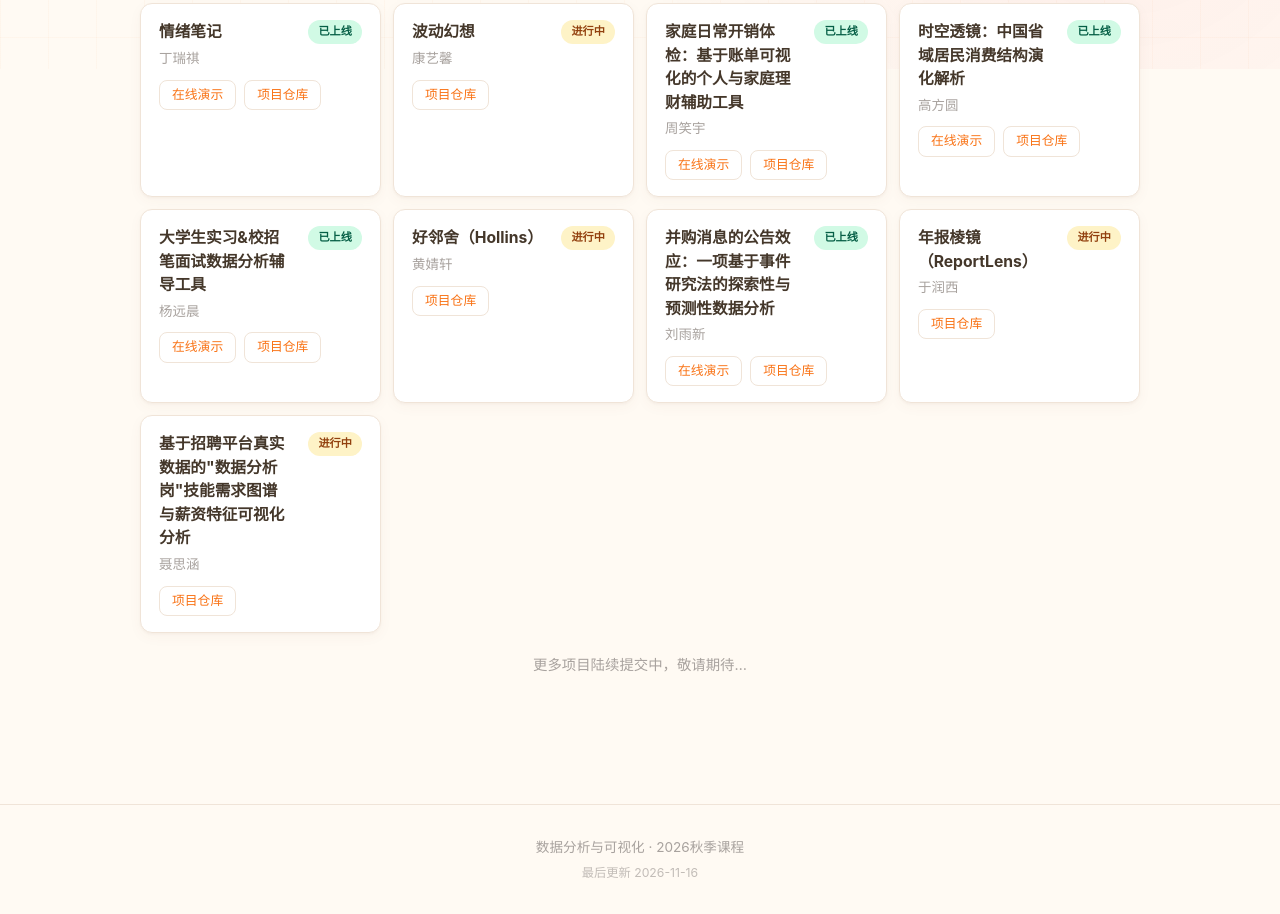
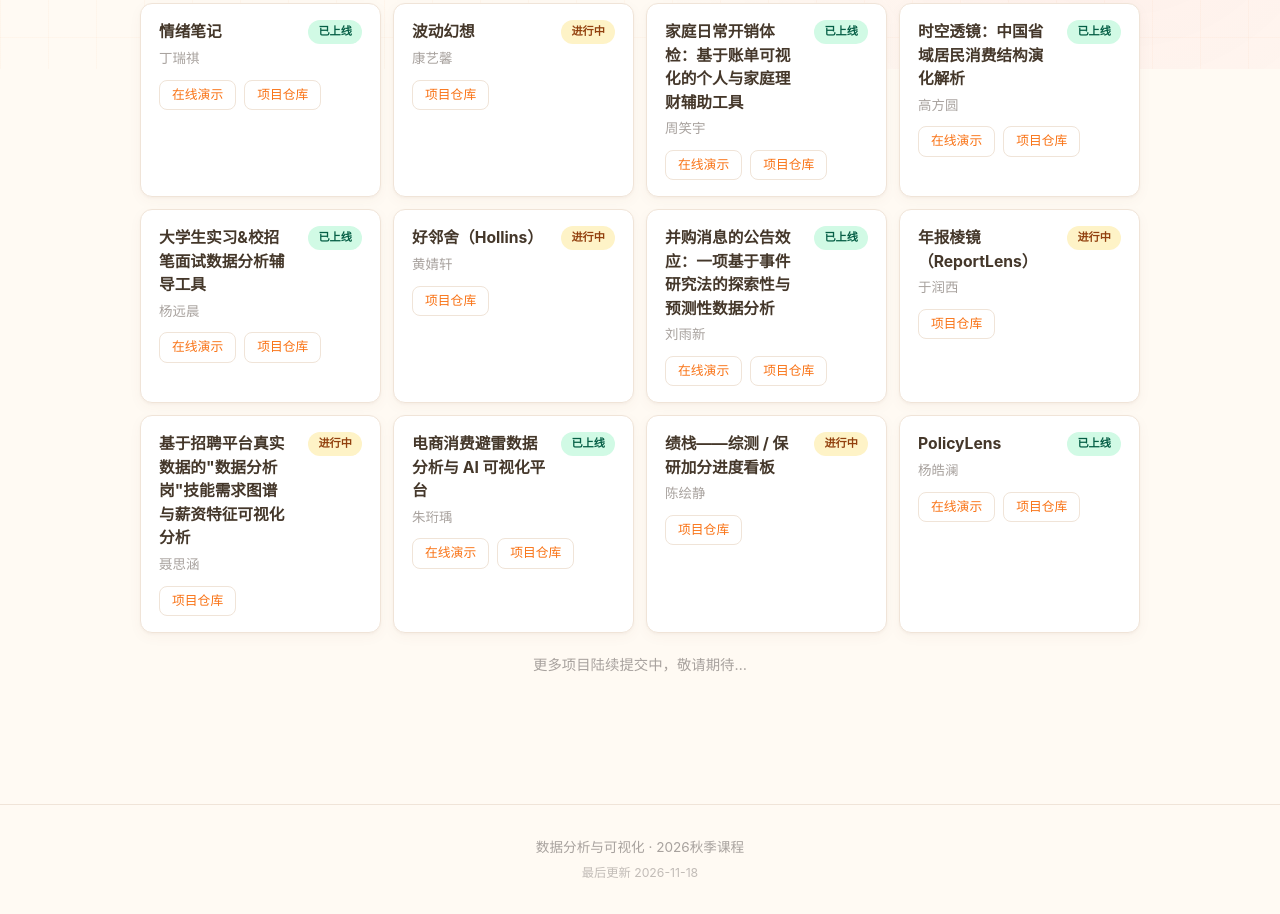
Before and after one commit to haichaozheng/data-analysis-showcase, a plain HTML site: page projects.html in a window 1280 px wide. Shown: the part 731-1645 px from the top of the page. Drawn offline with Linux system fonts and the light colour scheme.

Commit message:
projects: 新增朱珩瑀、陈绘静、杨皓澜三个学生项目卡片

```diff
--- a/projects.html
+++ b/projects.html
@@ -210,6 +210,38 @@
                         <a href="https://github.com/niesihan/individual-project-shuju" target="_blank" rel="noopener">项目仓库</a>
                     </div>
                 </div>
+                <div class="project-card">
+                    <div class="project-card-head">
+                        <div class="project-card-title">电商消费避雷数据分析与 AI 可视化平台</div>
+                        <span class="badge badge-live">已上线</span>
+                    </div>
+                    <div class="project-card-author">朱珩瑀</div>
+                    <div class="project-links">
+                        <a href="https://individual-preoject-ecommerce-predict-uhlggfhgzqqcvttpnlsemu.streamlit.app/" target="_blank" rel="noopener">在线演示</a>
+                        <a href="https://github.com/YQCH426/individual-project-ecommerce-predict" target="_blank" rel="noopener">项目仓库</a>
+                    </div>
+                </div>
+                <div class="project-card">
+                    <div class="project-card-head">
+                        <div class="project-card-title">绩栈——综测 / 保研加分进度看板</div>
+                        <span class="badge badge-progress">进行中</span>
+                    </div>
+                    <div class="project-card-author">陈绘静</div>
+                    <div class="project-links">
+                        <a href="https://github.com/chj862/topic" target="_blank" rel="noopener">项目仓库</a>
+                    </div>
+                </div>
+                <div class="project-card">
+                    <div class="project-card-head">
+                        <div class="project-card-title">PolicyLens</div>
+                        <span class="badge badge-live">已上线</span>
+                    </div>
+                    <div class="project-card-author">杨皓澜</div>
+                    <div class="project-links">
+                        <a href="https://nancy-individual-project-climate-policy-research.streamlit.app/" target="_blank" rel="noopener">在线演示</a>
+                        <a href="https://github.com/NancyWhite2007/individual_product_climate_policy_research" target="_blank" rel="noopener">项目仓库</a>
+                    </div>
+                </div>
             </div>
             <p class="project-more">更多项目陆续提交中，敬请期待…</p>
         </div>
@@ -217,7 +249,7 @@
 
     <footer>
         数据分析与可视化 · 2026秋季课程
-        <span style="display:block;margin-top:4px;font-size:0.9em;opacity:0.7;">最后更新 2026-11-16</span>
+        <span style="display:block;margin-top:4px;font-size:0.9em;opacity:0.7;">最后更新 2026-11-18</span>
     </footer>
 </body>
 </html>
```
